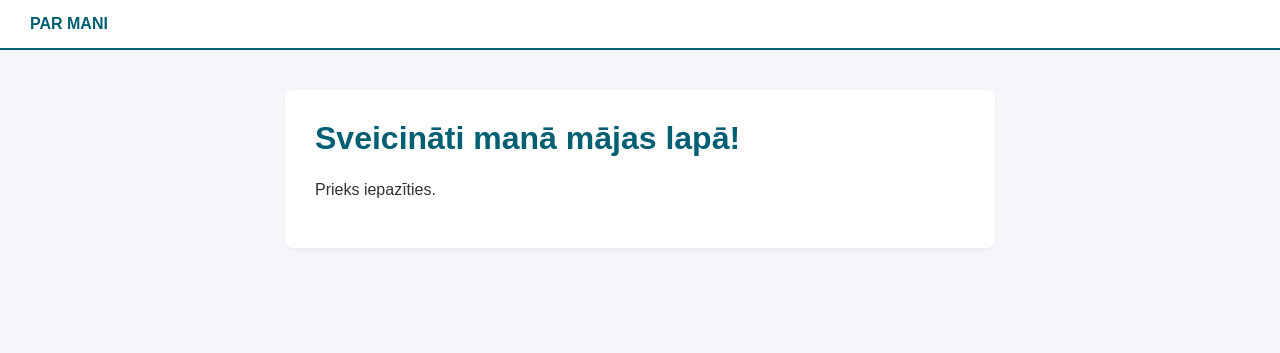
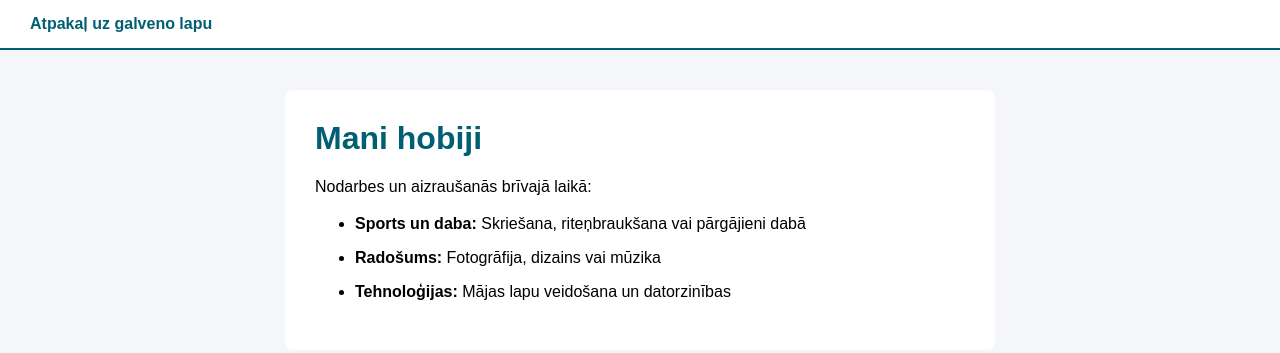
Before and after one commit to YourBlondie/the-best-site-ever-with-Dzeina, a plain HTML site: page hobiji.html in a window 1280 px wide. Drawn offline with Linux system fonts and the light colour scheme.

Commit message:
Update hobiji.html

```diff
--- a/hobiji.html
+++ b/hobiji.html
@@ -2,104 +2,55 @@
 <html lang="lv">
 <head>
 <meta charset="UTF-8">
-<title>Galvenā lapa</title>
-
-<!-- ВИЗУАЛЬНОЕ ОФОРМЛЕНИЕ И ЦВЕТА (CSS) -->
+<title>Mani hobiji</title>
 <style>
 body {
     font-family: Arial, sans-serif;
     margin: 0;
     padding: 0;
-    background-color: #f4f6f9; /* Светло-серый фон всей страницы */
+    background-color: #f4f6f9;
 }
-
-/* Верхняя белая панель меню */
 .augsa {
     background-color: #ffffff;
     padding: 15px 30px;
     border-bottom: 2px solid #005f73;
 }
-
-/* Раскрывающийся элемент меню */
-details {
-    display: inline-block;
-    cursor: pointer;
+.augsa a {
+    color: #005f73;
+    text-decoration: none;
+    font-weight: bold;
 }
-
-summary {
-    font-size: 16px;
-    font-weight: bold;
-    color: #005f73; /* Сине-зелёный текст меню */
-    list-style: none; /* Убирает стрелку */
-}
-
-summary::-webkit-details-marker {
-    display: none;
-}
-
-/* Синяя раскрывающаяся панель со ссылками */
-.apaksa-panelis {
-    position: absolute;
-    background-color: #005f73; /* Синий фон панели */
-    padding: 12px 20px;
-    border-radius: 6px;
-    margin-top: 10px;
-    box-shadow: 0 4px 6px rgba(0,0,0,0.1);
-}
-
-/* Ссылки в синей панели */
-.apaksa-panelis a {
-    display: block;
-    color: #ffffff; /* Белый текст ссылок */
-    text-decoration: none;
-    padding: 6px 0;
-    font-size: 15px;
-}
-
-.apaksa-panelis a:hover {
-    text-decoration: underline; /* Подчёркивание при наведении */
-}
-
-/* Белый блок основного текста по центру */
 .saturs {
     max-width: 650px;
     margin: 40px auto;
     background-color: #ffffff;
     padding: 30px;
     border-radius: 8px;
-    box-shadow: 0 2px 5px rgba(0,0,0,0.05);
 }
-
 h1 {
-    color: #005f73; /* Сине-зелёный заголовок */
+    color: #005f73;
     margin-top: 0;
 }
-
-p {
-    color: #333333; /* Тёмный текст для удобного чтения */
-    font-size: 16px;
+li {
+    margin-bottom: 10px;
     line-height: 1.5;
 }
 </style>
 </head>
 <body>
 
-<!-- ВЕРХНЯЯ ПАНЕЛЬ НАВИГАЦИИ СО ССЫЛКАМИ -->
 <div class="augsa">
-    <details>
-        <summary>PAR MANI</summary>
-        <div class="apaksa-panelis">
-            <a href="izglitiba.html">Mana izglītība</a>
-            <a href="hobiji.html">Mani hobiji</a>
-        </div>
-    </details>
+    <a href="index.html">Atpakaļ uz galveno lapu</a>
 </div>
 
-<!-- ОСНОВНОЕ ПОЛЕ СОДЕРЖИМОГО -->
 <div class="saturs">
-    <h1>Sveicināti manā mājas lapā!</h1>
-    <!-- Пояснительный текст обязательно начинается с <p> и заканчивается </p> -->
-    <p>Prieks iepazīties.</p>
+    <h1>Mani hobiji</h1>
+    <p>Nodarbes un aizraušanās brīvajā laikā:</p>
+    <ul>
+        <li><strong>Sports un daba:</strong> Skriešana, riteņbraukšana vai pārgājieni dabā</li>
+        <li><strong>Radošums:</strong> Fotogrāfija, dizains vai mūzika</li>
+        <li><strong>Tehnoloģijas:</strong> Mājas lapu veidošana un datorzinības</li>
+    </ul>
 </div>
 
 </body>
```
